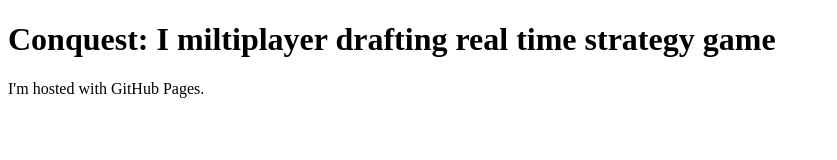
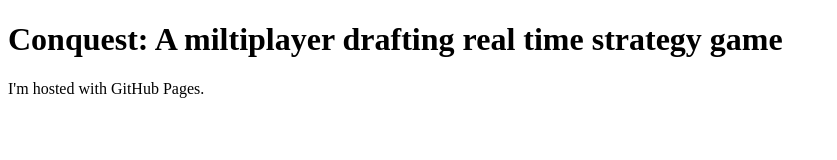
Before and after one commit to abalaram/abalaram.github.io, a plain HTML site: page index.html in a window 1280 px wide. Shown: the whole page, without its empty margins (0-837 px from the left). Drawn offline with Linux system fonts and the light colour scheme.

Commit message:
Test update

```diff
--- a/index.html
+++ b/index.html
@@ -1,7 +1,7 @@
 <!DOCTYPE html>
 <html>
 <body>
-<h1>Conquest: I miltiplayer drafting real time strategy game</h1>
+<h1>Conquest: A miltiplayer drafting real time strategy game</h1>
 <p>I'm hosted with GitHub Pages.</p>
 </body>
 </html>
```
